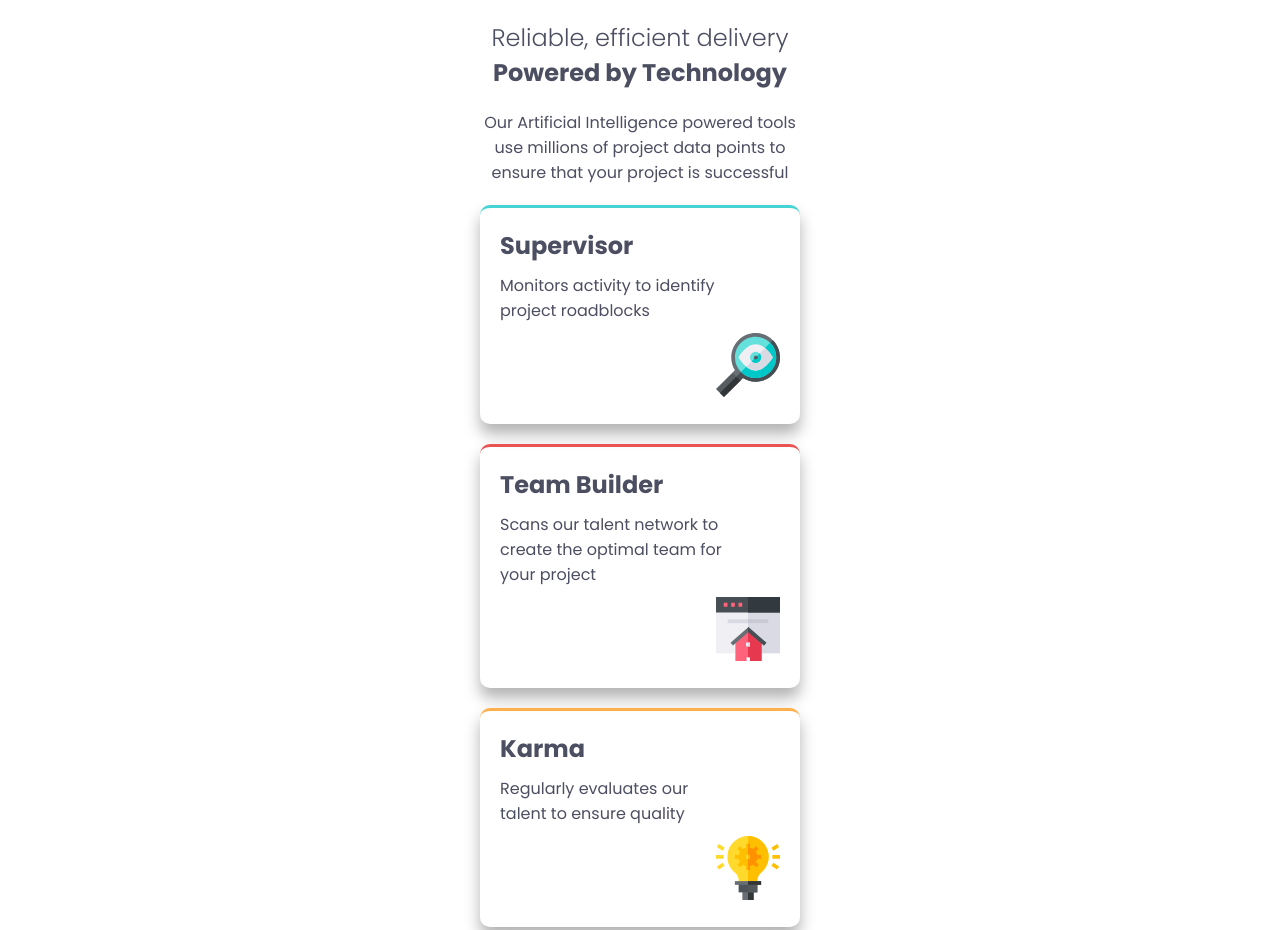
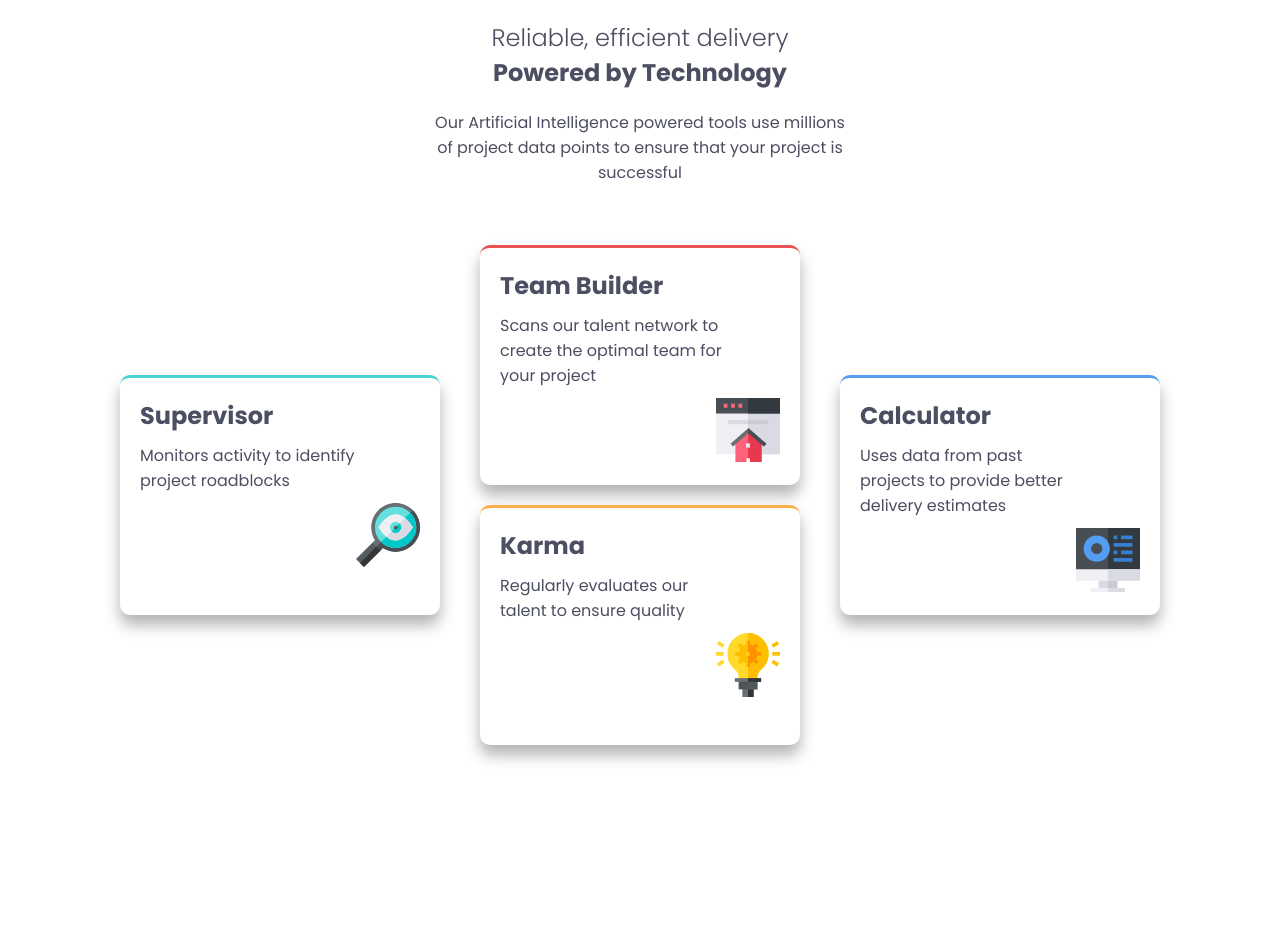
Before and after one commit to Rafael15gv/four-card-feature-section-master, a plain HTML site: page index.html in a window 1280 px wide. Shown: the top 930 px of the page. After the commit the page ends 800 px from the top, so only its background shows below. Drawn offline with Linux system fonts and the light colour scheme.

Commit message:
fit CSS se aplican stilo para Web. fit HTML se agregan alguna etiquetas y clase stilo BEM

```diff
--- a/index.html
+++ b/index.html
@@ -21,16 +21,18 @@
   </head>
   <body>
     <main class="container">
-      <h1 class="container__h1">
-        <span class="container__span">Reliable, efficient delivery</span>
+      <div class="titulos">
+      <h1 class="titulos__h1">
+        <span class="titulos__span">Reliable, efficient delivery</span>
         <br />
         Powered by Technology
       </h1>
-      <p class="container__p">
+      <p class="titulos__p">
         Our Artificial Intelligence powered tools use millions of project data
         points to ensure that your project is successful
       </p>
-
+    </div>
+      <div class="cards">
           <section class="card card-cyan">
             <h2 class="card__h2">Supervisor</h2>
             <p class="card__p">Monitors activity to identify project roadblocks</p>
@@ -39,6 +41,7 @@
             </div>
           </section>
 
+          <div class="cards__mitad">
           <section class="card card-red">
             <h2 class="card__h2">Team Builder</h2>
             <p class="card__p">
@@ -56,7 +59,7 @@
               <img src="images/icon-karma.svg" alt="Karma" />
             </div>
           </section>
-
+        </div>
           <section class="card card-blue">
             <h2 class="card__h2">Calculator</h2>
             <p class="card__p">
@@ -65,6 +68,7 @@
             <div class="card__img">
               <img src="images/icon-calculator.svg" alt="Calculator" />
             </div>
+      </div>
       </section>
     </main>
   </body>
--- a/style.css
+++ b/style.css
@@ -10,6 +10,7 @@
 
   font-family: "Poppins", sans-serif;
   color: var(--Grey-500-color);
+  cursor: pointer;
 }
 
 * {
@@ -26,29 +27,38 @@ body {
 }
 
 .container {
+  display: flex;
+  flex-direction: column;
+  align-items: center;
+}
+
+
+.titulos {
   width: 400px;
   padding: 20px;
-}
 
-.container__h1 {
+  .titulos__h1 {
     font-size: 1.5rem;
     text-align: center;
   }
-
-.container__span {
+  .titulos__span {
     font-weight: 300;
   }
-.container__p {
+  .titulos__p {
     text-align: center;
     margin: 20px;
   }
+}
 
 .card {
+  width: 320px;
+  height: 240px;
   margin: 20px;
   padding: 20px;
   border-radius: 10px;
   box-shadow: 0px 10px 15px rgba(0, 0, 0, 0.3);
 }
+
 .card-blue {
   border-top: 3px solid var(--Blue-color);
 }
@@ -71,3 +81,13 @@ body {
 .card__img {
   text-align: right;
 }
+
+@media (width >= 450px) {
+   .titulos {
+    width: 500px;
+  }
+  .cards {
+    display: flex;
+    align-items: center;
+  }
+}
```
Lines whose indentation alone changed are shown as unchanged.
